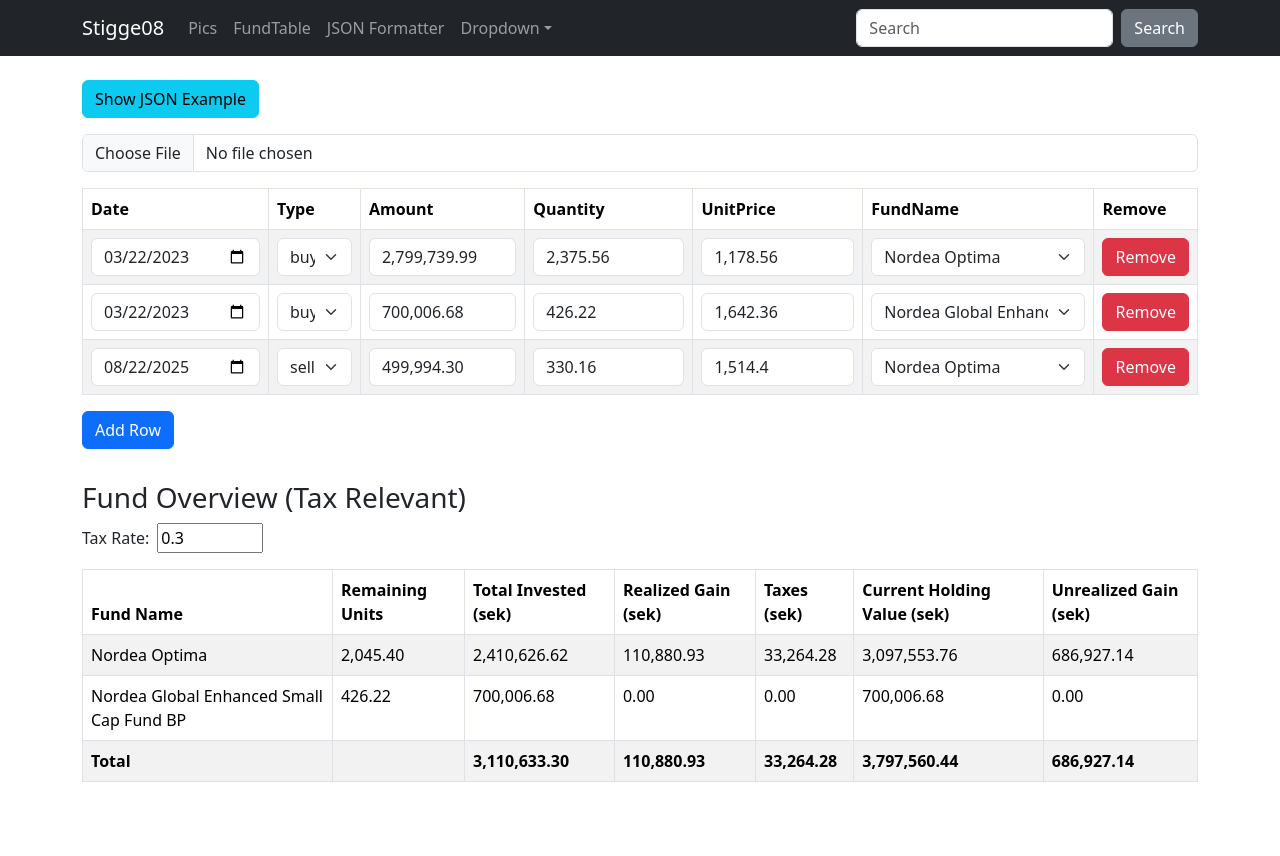
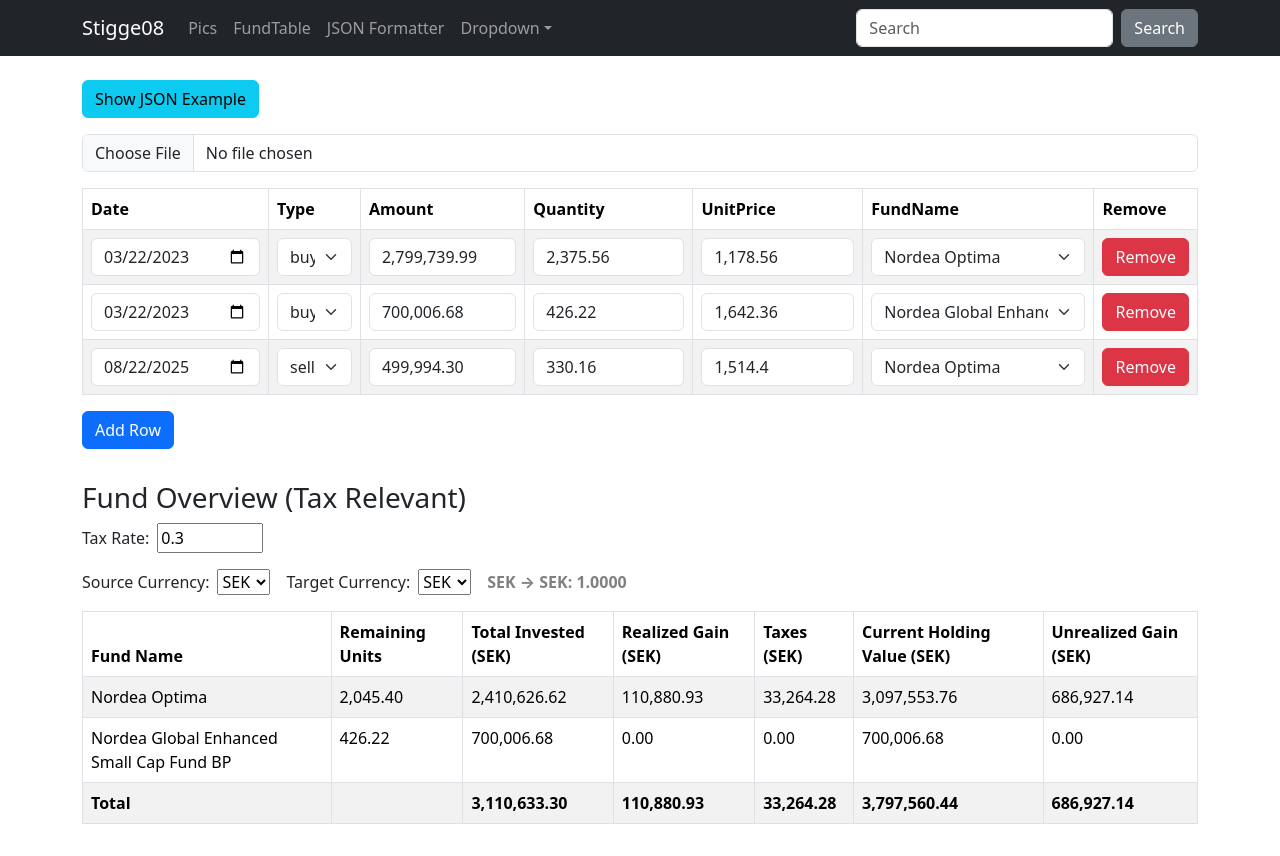
Before and after one commit to Stigge08/stigge08.github.io, a React (Vite) app in the folder my-pwa-app/: page / in a window 1280 px wide. Before the commit the page ends 814 px from the top, so only its background shows below. Built offline with nearby package versions, Linux system fonts and the light colour scheme.

Commit message:
currency calculator

```diff
--- a/my-pwa-app/package.json
+++ b/my-pwa-app/package.json
@@ -1,4 +1,4 @@
- {
+{
   "name": "my-pwa-app",
   "private": true,
   "version": "0.0.0",
--- a/my-pwa-app/src/src/Components/FundOverview.tsx
+++ b/my-pwa-app/src/src/Components/FundOverview.tsx
@@ -1,4 +1,4 @@
-import React, { useState } from 'react';
+import React, { useState, useEffect } from 'react';
 import { Table } from 'react-bootstrap';
 import type { interFaceFundData } from './Interfaces/interfaces';
 
@@ -15,6 +15,45 @@
 
 export const FundOverview: React.FC<FundOverviewProps> = ({ fundData, taxRate = 0.3 }) => {
   const [taxRateInput, setTaxRateInput] = useState(taxRate);
+  const [sourceCurrency, setSourceCurrency] = useState('SEK');
+  const [targetCurrency, setTargetCurrency] = useState('SEK');
+  const [exchangeRate, setExchangeRate] = useState(1);
+
+  useEffect(() => {
+    const fetchExchangeRate = async () => {
+      try {
+        if (sourceCurrency === targetCurrency) {
+          setExchangeRate(1);
+          console.log(
+            `[Currency] Source and target currency are the same (${sourceCurrency}). Exchange rate set to 1.`,
+          );
+          return;
+        }
+        const url = `https://api.frankfurter.app/latest?from=${sourceCurrency}&to=${targetCurrency}`;
+        console.log(`[Currency] Fetching exchange rate from: ${url}`);
+        const response = await fetch(url);
+        const data = await response.json();
+        console.log('[Currency] Fetched data:', data);
+
+        if (data && data.rates && typeof data.rates[targetCurrency] === 'number') {
+          setExchangeRate(data.rates[targetCurrency]);
+          console.log(
+            `[Currency] Exchange rate ${sourceCurrency} -> ${targetCurrency}:`,
+            data.rates[targetCurrency],
+          );
+        } else {
+          setExchangeRate(1);
+          console.warn(
+            `[Currency] Could not parse exchange rate for ${sourceCurrency} -> ${targetCurrency}. Fallback to 1.`,
+          );
+        }
+      } catch (error) {
+        setExchangeRate(1);
+        console.error('[Currency] Failed to fetch exchange rate. Fallback to 1.', error);
+      }
+    };
+    fetchExchangeRate();
+  }, [sourceCurrency, targetCurrency]);
 
   // Sort transactions by date
   const sortedData = [...fundData].sort(
@@ -91,16 +130,47 @@
           onChange={(e) => setTaxRateInput(parseFloat(e.target.value) || 0)}
         />
       </div>
+      <div style={{ marginBottom: '1rem' }}>
+        <label htmlFor="sourceCurrencySelect" style={{ marginRight: '0.5rem' }}>
+          Source Currency:
+        </label>
+        <select
+          id="sourceCurrencySelect"
+          value={sourceCurrency}
+          onChange={(e) => setSourceCurrency(e.target.value)}
+          style={{ marginRight: '1rem' }}
+        >
+          <option value="SEK">SEK</option>
+          <option value="EUR">EUR</option>
+        </select>
+
+        <label htmlFor="targetCurrencySelect" style={{ marginRight: '0.5rem' }}>
+          Target Currency:
+        </label>
+        <select
+          id="targetCurrencySelect"
+          value={targetCurrency}
+          onChange={(e) => setTargetCurrency(e.target.value)}
+          style={{ marginRight: '1rem' }}
+        >
+          <option value="SEK">SEK</option>
+          <option value="EUR">EUR</option>
+        </select>
+
+        <span style={{ fontWeight: 'bold', color: exchangeRate === 1 ? 'gray' : 'black' }}>
+          {sourceCurrency} → {targetCurrency}: {exchangeRate.toFixed(4)}
+        </span>
+      </div>
       <Table striped bordered>
         <thead>
           <tr>
             <th>Fund Name</th>
             <th>Remaining Units</th>
-            <th>Total Invested (sek)</th>
-            <th>Realized Gain (sek)</th>
-            <th>Taxes (sek)</th>
-            <th>Current Holding Value (sek)</th>
-            <th>Unrealized Gain (sek)</th>
+            <th>Total Invested ({targetCurrency})</th>
+            <th>Realized Gain ({targetCurrency})</th>
+            <th>Taxes ({targetCurrency})</th>
+            <th>Current Holding Value ({targetCurrency})</th>
+            <th>Unrealized Gain ({targetCurrency})</th>
           </tr>
         </thead>
         <tbody>
@@ -114,31 +184,31 @@
                 })}
               </td>
               <td>
-                {f.totalInvested.toLocaleString(undefined, {
+                {(f.totalInvested * exchangeRate).toLocaleString(undefined, {
                   minimumFractionDigits: 2,
                   maximumFractionDigits: 2,
                 })}
               </td>
               <td>
-                {f.realizedGain.toLocaleString(undefined, {
+                {(f.realizedGain * exchangeRate).toLocaleString(undefined, {
                   minimumFractionDigits: 2,
                   maximumFractionDigits: 2,
                 })}
               </td>
               <td>
-                {f.taxes.toLocaleString(undefined, {
+                {(f.taxes * exchangeRate).toLocaleString(undefined, {
                   minimumFractionDigits: 2,
                   maximumFractionDigits: 2,
                 })}
               </td>
               <td>
-                {f.currentHoldingValue.toLocaleString(undefined, {
+                {(f.currentHoldingValue * exchangeRate).toLocaleString(undefined, {
                   minimumFractionDigits: 2,
                   maximumFractionDigits: 2,
                 })}
               </td>
               <td>
-                {f.unrealizedGain.toLocaleString(undefined, {
+                {(f.unrealizedGain * exchangeRate).toLocaleString(undefined, {
                   minimumFractionDigits: 2,
                   maximumFractionDigits: 2,
                 })}
@@ -152,7 +222,7 @@
             <td></td>
             <td>
               <strong>
-                {totalInvested.toLocaleString(undefined, {
+                {(totalInvested * exchangeRate).toLocaleString(undefined, {
                   minimumFractionDigits: 2,
                   maximumFractionDigits: 2,
                 })}
@@ -160,7 +230,7 @@
             </td>
             <td>
               <strong>
-                {totalRealized.toLocaleString(undefined, {
+                {(totalRealized * exchangeRate).toLocaleString(undefined, {
                   minimumFractionDigits: 2,
                   maximumFractionDigits: 2,
                 })}
@@ -168,7 +238,7 @@
             </td>
             <td>
               <strong>
-                {totalTaxes.toLocaleString(undefined, {
+                {(totalTaxes * exchangeRate).toLocaleString(undefined, {
                   minimumFractionDigits: 2,
                   maximumFractionDigits: 2,
                 })}
@@ -176,7 +246,7 @@
             </td>
             <td>
               <strong>
-                {totalCurrentHoldingValue.toLocaleString(undefined, {
+                {(totalCurrentHoldingValue * exchangeRate).toLocaleString(undefined, {
                   minimumFractionDigits: 2,
                   maximumFractionDigits: 2,
                 })}
@@ -184,7 +254,7 @@
             </td>
             <td>
               <strong>
-                {totalUnrealizedGain.toLocaleString(undefined, {
+                {(totalUnrealizedGain * exchangeRate).toLocaleString(undefined, {
                   minimumFractionDigits: 2,
                   maximumFractionDigits: 2,
                 })}
```
